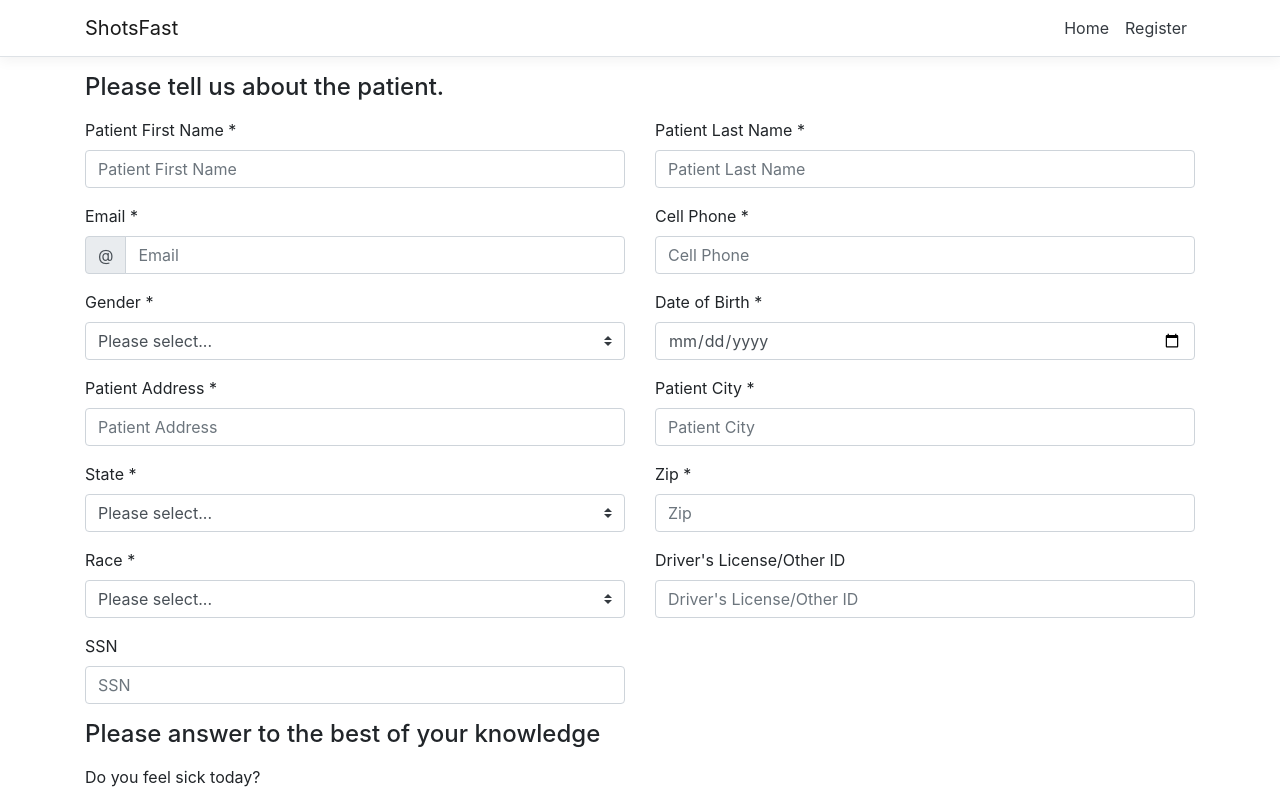
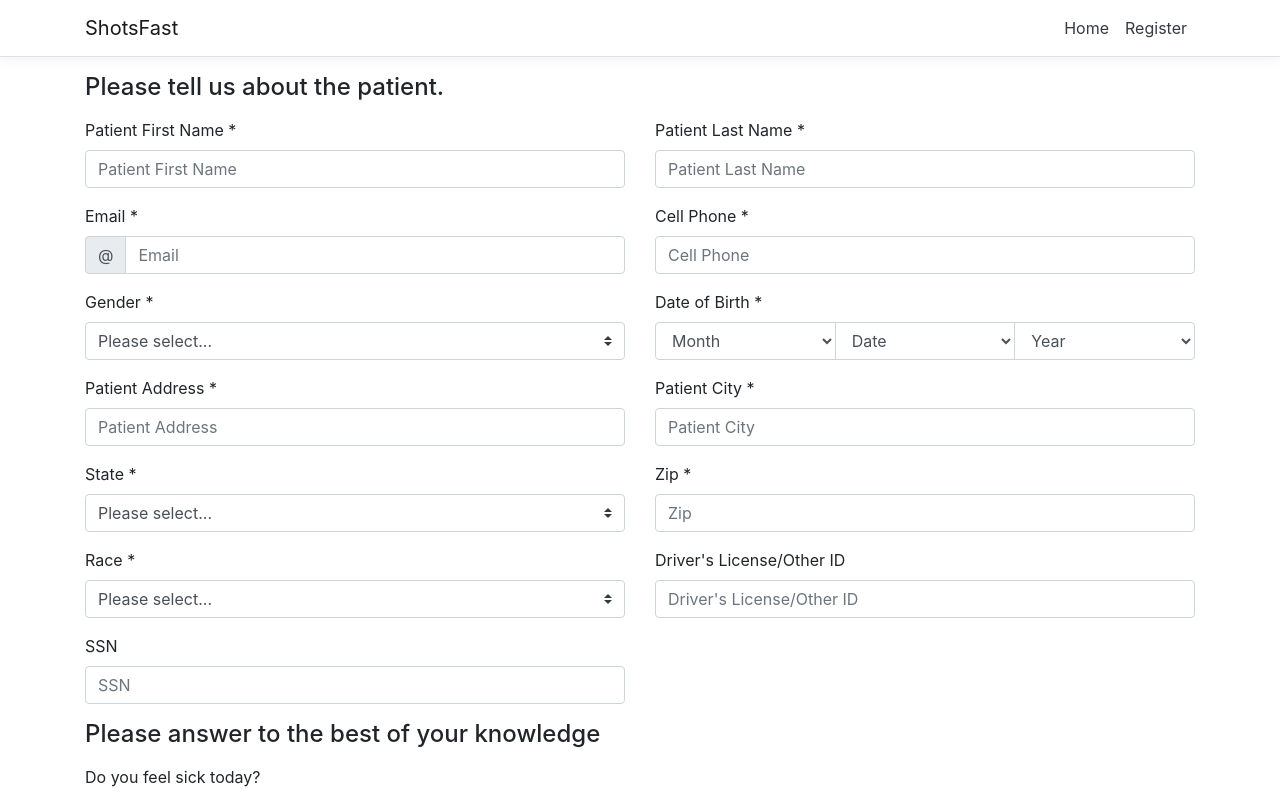
Before and after one commit to regmagik/shots, a React (Create React App) app in the folder ui/: page /patient in a window 1280 px wide. Shown: the top 795 px of the page. Built offline with nearby package versions, Linux system fonts and the light colour scheme.

Commit message:
dob dropdowns

```diff
--- a/ui/src/components/Counter.js
+++ b/ui/src/components/Counter.js
@@ -19,6 +19,8 @@ function getLocalPatient() {
 function getLocalInsured() {
     return getLocal("Insured");
 }
+
+// validation
 function isValidEmail(email) {
     var re = /\S+@\S+\.\S+/;
     return re.test(email);
@@ -98,8 +100,69 @@ function validate(data, field, name, type, validator) {
     }
 }
 
+// ranges and dates
+function range(n) {
+	return new Array(n).fill().map((x, i) => i);
+}
+	const dates = range(31).map(i => padLeadingZeros(i + 1, 2));dates.unshift('Date')
+	//var monthName = ["January", "February", "March", "April", "May", "June", "July", "August", "September", "October", "November", "December"];
+	const months = range(12).map(i => padLeadingZeros(i + 1, 2)); months.unshift('Month');
+	const currentYear = new Date().getFullYear();
+	function yearsPastToFuture(allowPastYears, allowFutureYears) {
+		const past = +allowPastYears || 0;
+		const future = +allowFutureYears || 0;
+
+		const factor = future > 0 ? 1 : -1; // reverse order for past only years
+		const startYear = future > 0 ? currentYear - past : currentYear
+		const years = range(past + future + 1)
+			.map(i => `${startYear + factor * i}`);
+		years.unshift('Year');
+		return years;
+	}
+	function padLeadingZeros(num, size) {
+		var s = num + "";
+		while (s.length < size) s = "0" + s;
+		return s;
+	}
+	function makeOptions(list) {
+		return list.map((x, i) =>
+			(x.id && <option key={i} value={x.id}>{x.name}</option>)
+			|| <option key={i}>{x}</option>
+		);
+	}
+
 export function Edit(props) {
     const type = props.type || "text";
+    // date support
+    const monthId = props.id + 'month';
+    const dateId = props.id + 'date';
+    const yearId = props.id + 'year';
+
+    const dateString = props.fields[props.id] || '';
+    const dateParts = dateString.split('-');
+    const [date, setDate] = useState({
+        [yearId]: dateParts[0],
+        [monthId]: dateParts[1],
+        [dateId]: dateParts[2],
+    });
+
+    //useEffect(() => {
+    //    //       console.log('useEffect', type);
+    //    if (type === 'date') {
+    //        console.log('useEffect', type);
+    //        //            console.log(date);
+    //    }
+    //    props.setValue({ target: { id: props.id, value: `${date[yearId]}-${date[monthId]}-${date[dateId]}` } });
+    //}, [date, type, monthId, dateId, yearId, props]);
+
+    function onChange(e) {
+        console.log(e.target.id, e.target.value);
+        const newDate = { ...date, [e.target.id]: e.target.value };
+//        console.log(newDate);
+        setDate(newDate);
+        props.setValue({ target: { id: props.id, value: `${newDate[yearId]}-${newDate[monthId]}-${newDate[dateId]}` } });
+    }
+//    const minmax = type === 'date' ? { min: '1900-01-01', max: new Date().toISOString().split('T')[0] } : null;
     return (
         <div className="col-md-6 mb-3">
             <label htmlFor={props.id}>{props.name} {props.required &&
@@ -110,10 +173,27 @@ export function Edit(props) {
                     <span className="input-group-text">@</span>
                 </div>
                 }
-                <input type={ type } className="form-control" id={props.id}
+                {type === "date" && <>
+                    <select className="form-control" id={monthId}
+                        value={date[monthId] || ''} onChange={onChange}>
+                        {makeOptions(months)}
+                    </select>
+                    <select className="form-control" id={dateId}
+                        value={date[dateId] || ''} onChange={onChange}>
+                        {makeOptions(dates)}
+                    </select>
+                    <select className="form-control" id={yearId}
+                        value={date[yearId] || ''} onChange={onChange}>
+                        {makeOptions(yearsPastToFuture(props.allowPastYears,
+                            props.allowFutureYears
+                        ))}
+                    </select>
+                </>}
+                {type !== "date" && <input type={type} className="form-control" id={props.id}
                     placeholder={props.name}
                     value={props.fields[props.id] || ''}
                     onChange={props.setValue} />
+                }
             </div>
         </div>
     );
@@ -194,7 +274,6 @@ export function Complete(props) {
 export function Insured() {
     let state = getLocalInsured();
 	if (!state["insRelationship"] && !state["insAddress1"]
-		&& !state["insAddress2"]
 		&& !state["insCity"] && !state["insZip"] && !state["insDob"]) {
 		const pat = getLocalPatient();
 		state = {
@@ -245,7 +324,7 @@ export function Insured() {
                 validate(data, 'insPolicyNumber', 'Policy Number');
 //                validate(data, 'insGroupNumber', "Group Number");
                 validate(data, 'insRelationship', 'Patient Relationship to Insured');
-                validate(data, 'insDob', "Insured Date of Birth" );
+                validate(data, 'insDob', "Insured Date of Birth", 'date', isValidDOB );
                 validate(data, 'insGender', "Insured Gender" );
                 validate(data, 'insAddress1', "Insured Address" );
                 validate(data, 'insCity', "Insured City" );
@@ -403,7 +482,9 @@ export default function Patient (props) {
         { id: "email", name: "Email", type: "email", required: true, },
         { id: "cellPhone", name: "Cell Phone", required: true },
         { id: "sex", name: "Gender", options: sexOptions, required: true },
-        { id: "dob", name: "Date of Birth", type: "date", required: true },
+        { id: "dob", name: "Date of Birth", required: true,
+			type: "date", validator: isValidDOB,
+			allowPastYears: 120, allowFutureYears: 0 },
         { id: "address1", name: "Patient Address", required: true },
         { id: "city", name: "Patient City", required: true },
         { id: "state", name: "State", required: true, options: stateOptions },
@@ -455,7 +536,10 @@ export default function Patient (props) {
                             {input.options}
                         </Select>
                         :
-                        <Edit key={input.id} id={input.id} name={input.name} required={input.required} type={input.type} fields={fields} setValue={setValue} />
+                        <Edit key={input.id} id={input.id} name={input.name} required={input.required} type={input.type}
+							allowPastYears={input.allowPastYears}
+                        	allowFutureYears={input.allowFutureYears}
+							fields={fields} setValue={setValue} />
                 )}
             </div>
             <h4 className="mb-3">Please answer to the best of your knowledge</h4>
@@ -537,7 +621,10 @@ export function Form ({formId, title, inputs, save, next}) {
 						{input.options}
 					</Select>
 					:
-					<Edit key={input.id} id={input.id} name={input.name} required={input.required} type={input.type} fields={fields} setValue={setValue} />
+					<Edit key={input.id} id={input.id} name={input.name} required={input.required} type={input.type}
+						allowPastYears={input.allowPastYears}
+						allowFutureYears={input.allowFutureYears}
+						fields={fields} setValue={setValue} />
 			)}
 		</div>
 		{error && <div className="alert alert-danger" role="alert">
```
